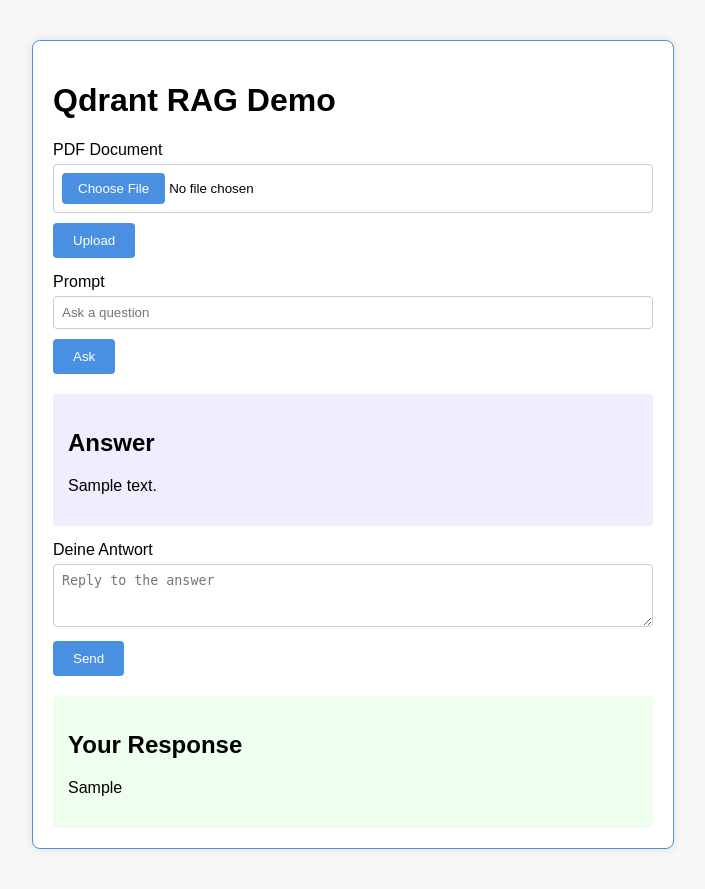
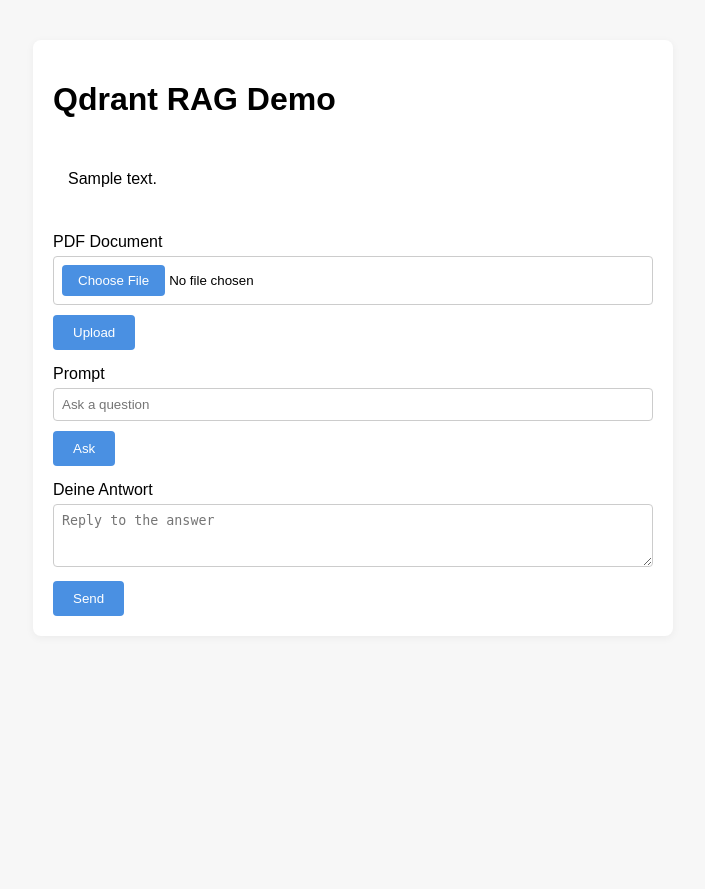
Before and after one commit to bennyhandball/Datenbanken, a Flask app: template templates/index.html in a window 1280 px wide. Shown: the whole page, without its empty margins (287-992 px from the left). After the commit the page ends 616 px from the top, so only its background shows below. Run offline with Flask 3, Linux system fonts and the light colour scheme; the template is opened without the code that fills it: most values are stand-ins (such as "Sample title", 1, 10 or a date in 2020).

Commit message:
Move chat history above forms

```diff
--- a/app.py
+++ b/app.py
@@ -1,7 +1,7 @@
 import os
 from tempfile import NamedTemporaryFile
 
-from flask import Flask, render_template, request, redirect, url_for
+from flask import Flask, render_template, request, redirect, url_for, session
 from werkzeug.utils import secure_filename
 
 from Code.qdrant_utils import (
@@ -14,6 +14,7 @@
 )
 
 app = Flask(__name__)
+app.secret_key = os.getenv("FLASK_SECRET_KEY", "dev-secret")
 app.config["MAX_CONTENT_LENGTH"] = 16 * 1024 * 1024  # 16 MB limit
 
 COLLECTION_NAME = "webapp_collection"
@@ -21,7 +22,8 @@
 
 @app.route("/")
 def index():
-    return render_template("index.html", answer=None, error=None)
+    chat_history = session.get("chat_history", [])
+    return render_template("index.html", answer=None, error=None, chat_history=chat_history)
 
 
 @app.route("/upload", methods=["POST"])
@@ -44,21 +46,42 @@
     query_text = request.form.get("query", "")
     answer = None
     error = None
+    chat_history = session.get("chat_history", [])
     if query_text:
         client = get_qdrant_client()
         try:
             retrieved = retrieve_similar_chunks(query_text, client, COLLECTION_NAME, top_k=5)
             answer = answer_with_context(query_text, retrieved)
+            chat_history.append({"role": "user", "content": query_text})
+            chat_history.append({"role": "assistant", "content": answer})
+            session["chat_history"] = chat_history
         except ValueError as e:
             error = str(e)
-    return render_template("index.html", answer=answer, error=error)
+    return render_template("index.html", answer=answer, error=error, chat_history=chat_history)
 
 
 @app.route("/respond", methods=["POST"])
 def respond():
-    answer = request.form.get("answer", "")
     user_response = request.form.get("response", "")
-    return render_template("index.html", answer=answer, user_response=user_response, error=None)
+    chat_history = session.get("chat_history", [])
+    answer = None
+    if user_response:
+        client = get_qdrant_client()
+        retrieved = retrieve_similar_chunks(user_response, client, COLLECTION_NAME, top_k=5)
+        history_text = "\n".join(
+            f"{msg['role'].capitalize()}: {msg['content']}" for msg in chat_history
+        )
+        context_chunks = retrieved + [history_text]
+        answer = answer_with_context(user_response, context_chunks)
+        chat_history.append({"role": "user", "content": user_response})
+        chat_history.append({"role": "assistant", "content": answer})
+        session["chat_history"] = chat_history
+    return render_template(
+        "index.html",
+        answer=answer,
+        error=None,
+        chat_history=chat_history,
+    )
 
 
 if __name__ == "__main__":
--- /dev/null
+++ b/static/script.js
@@ -0,0 +1,27 @@
+// Show a simple loading bar during form submissions
+function startLoading() {
+    const bar = document.getElementById('loading-container');
+    if (bar) {
+        bar.style.display = 'block';
+    }
+}
+
+function stopLoading() {
+    const bar = document.getElementById('loading-container');
+    if (bar) {
+        bar.style.display = 'none';
+    }
+}
+
+document.addEventListener('DOMContentLoaded', () => {
+    stopLoading();
+    const chat = document.getElementById('chat-container');
+    if (chat) {
+        chat.scrollTop = chat.scrollHeight;
+    }
+    document.querySelectorAll('form').forEach(form => {
+        form.addEventListener('submit', () => {
+            startLoading();
+        });
+    });
+});
--- a/static/style.css
+++ b/static/style.css
@@ -8,7 +8,7 @@
     font-family: Arial, sans-serif;
     background-color: var(--background-color);
     margin: 0;
-    padding: 40px;
+    padding: 40px 0;
 }
 
 .container {
@@ -17,8 +17,7 @@
     background: #fff;
     padding: 20px;
     border-radius: 8px;
-    border: 1px solid var(--primary-color);
-    box-shadow: 0 0 10px rgba(0,0,0,0.1);
+    box-shadow: 0 2px 8px rgba(0,0,0,0.05);
 }
 
 label {
@@ -64,12 +63,6 @@
     background-color: var(--accent-color);
 }
 
-.answer {
-    margin-top: 20px;
-    background: #eef;
-    padding: 15px;
-    border-radius: 4px;
-}
 
 .error {
     margin-top: 20px;
@@ -90,9 +83,50 @@
     resize: vertical;
 }
 
-.user-response {
+
+#chat-container {
     margin-top: 20px;
-    background: #efe;
-    padding: 15px;
-    border-radius: 4px;
+    max-height: 400px;
+    overflow-y: auto;
+    display: flex;
+    flex-direction: column;
+    gap: 12px;
 }
+
+.chat-message {
+    padding: 12px 15px;
+    border-radius: 8px;
+    max-width: 80%;
+    line-height: 1.4;
+}
+
+.chat-message.user {
+    background: #dcf8c6;
+    margin-left: auto;
+}
+
+.chat-message.assistant {
+    background: #f7f7f8;
+    margin-right: auto;
+}
+
+#loading-container {
+    width: 100%;
+    height: 4px;
+    background: #eee;
+    margin-top: 10px;
+    display: none;
+    overflow: hidden;
+}
+
+#loading-bar {
+    height: 100%;
+    width: 0;
+    background-color: var(--primary-color);
+    animation: loading 2s linear infinite;
+}
+
+@keyframes loading {
+    0% { width: 0; }
+    100% { width: 100%; }
+}
--- a/templates/index.html
+++ b/templates/index.html
@@ -8,6 +8,18 @@
 <body>
 <div class="container">
     <h1>Qdrant RAG Demo</h1>
+    <div id="loading-container"><div id="loading-bar"></div></div>
+
+    {% if chat_history %}
+    <div id="chat-container">
+        {% for msg in chat_history %}
+        <div class="chat-message {{ msg.role }}">
+            <p>{{ msg.content }}</p>
+        </div>
+        {% endfor %}
+    </div>
+    {% endif %}
+
     <form method="post" action="{{ url_for('upload') }}" enctype="multipart/form-data" class="upload-form">
         <label for="document">PDF Document</label>
         <input type="file" name="document" id="document" accept="application/pdf">
@@ -26,24 +38,14 @@
     </div>
     {% endif %}
 
-    {% if answer %}
-    <div class="answer">
-        <h2>Answer</h2>
-        <p>{{ answer }}</p>
-    </div>
+    {% if chat_history %}
     <form method="post" action="{{ url_for('respond') }}" class="response-form">
-        <input type="hidden" name="answer" value="{{ answer }}">
         <label for="response">Deine Antwort</label>
         <textarea name="response" id="response" rows="3" placeholder="Reply to the answer" required></textarea>
         <button type="submit">Send</button>
     </form>
     {% endif %}
-    {% if user_response %}
-    <div class="user-response">
-        <h2>Your Response</h2>
-        <p>{{ user_response }}</p>
-    </div>
-    {% endif %}
 </div>
+<script src="{{ url_for('static', filename='script.js') }}"></script>
 </body>
 </html>
```
Also changed, not shown: README.md.
